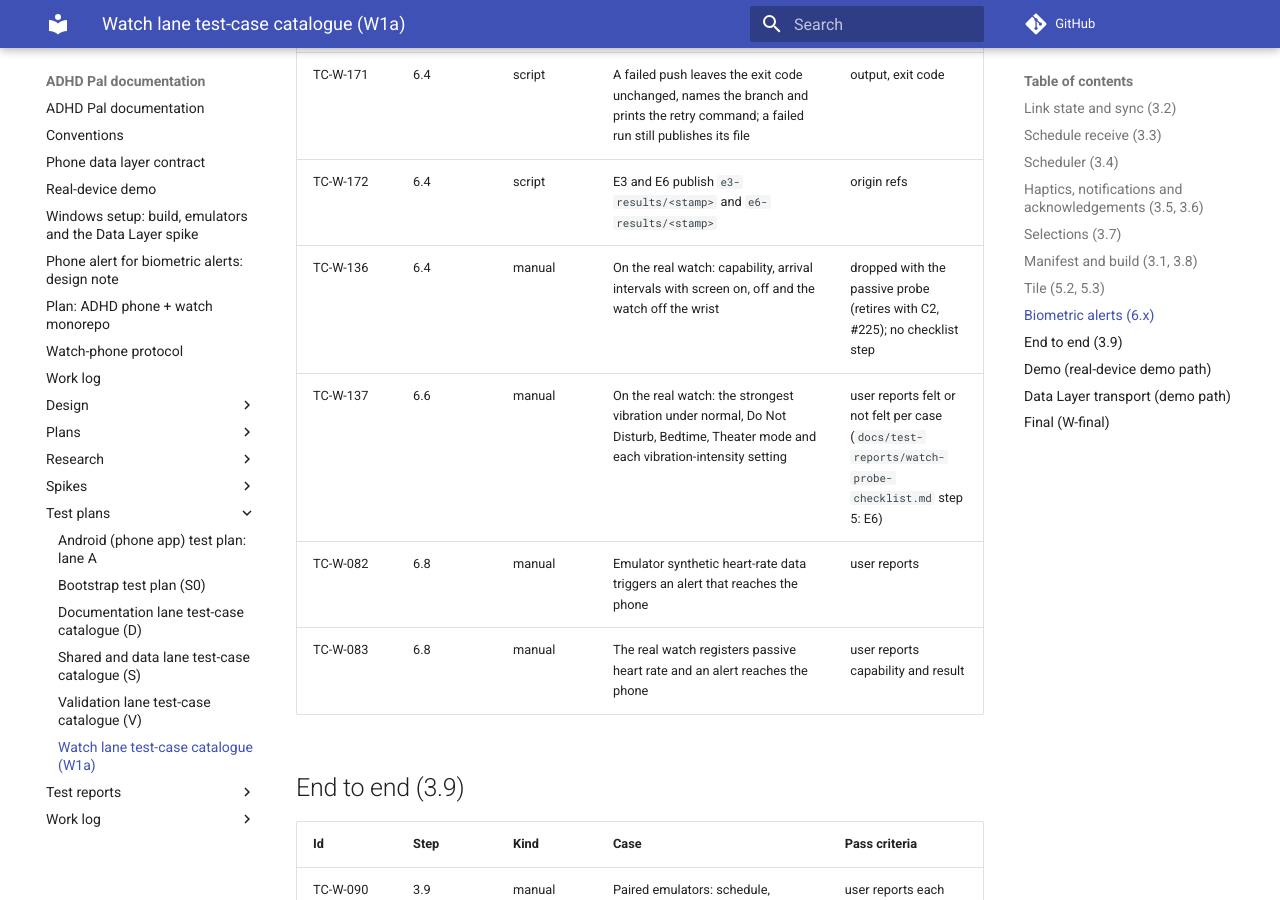
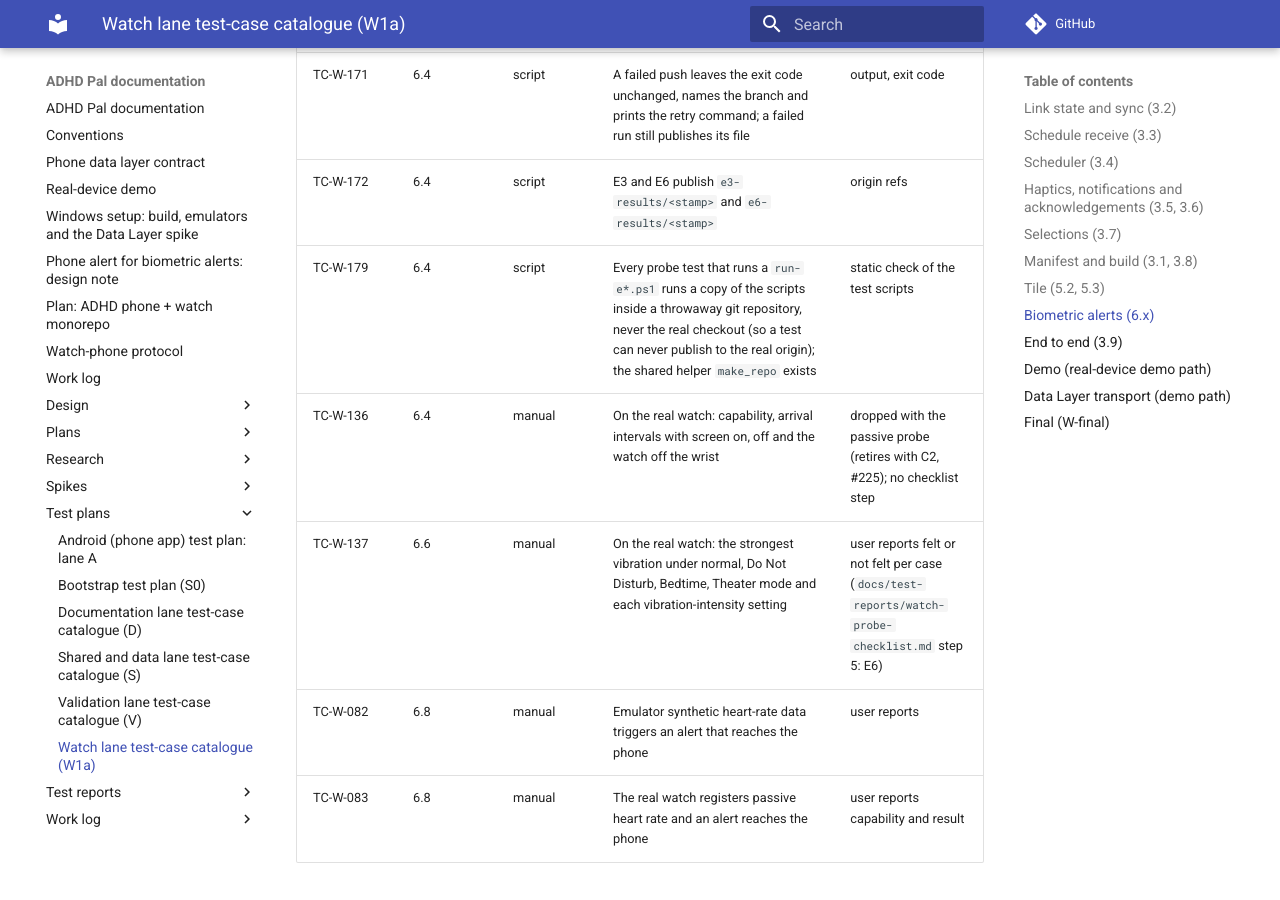
Before and after one commit to shlomoa/my-adhd-pal, an MkDocs documentation site: the page built from docs/test-plans/watch.md, in a window 1280 px wide and 900 px high, scrolled down 11418 px. Built offline with MkDocs 1.6.1 and Material for MkDocs 9.7.7, drawn with Linux system fonts in a browser that asks for light colours; comment, search, counter and statistics services are not loaded.

Commit message:
Guard test: probe tests must not run the run scripts in the real checkout (red: two suites do)
Co-Authored-By: Claude Sonnet 5.5 <noreply@anthropic.com>
Claude-Session: https://claude.ai/code/session_01WEDbyAJ64XqdSoQasUsg7b

```diff
--- a/docs/test-plans/watch.md
+++ b/docs/test-plans/watch.md
@@ -163,6 +163,7 @@ Note (retirement, docs only): TC-W-132 to 136 and TC-W-139 to 143 belong to the
 | TC-W-170 | 6.4 | script | `-SkipPush` publishes nothing and keeps the local result file | origin refs, file |
 | TC-W-171 | 6.4 | script | A failed push leaves the exit code unchanged, names the branch and prints the retry command; a failed run still publishes its file | output, exit code |
 | TC-W-172 | 6.4 | script | E3 and E6 publish `e3-results/<stamp>` and `e6-results/<stamp>` | origin refs |
+| TC-W-179 | 6.4 | script | Every probe test that runs a `run-e*.ps1` runs a copy of the scripts inside a throwaway git repository, never the real checkout (so a test can never publish to the real origin); the shared helper `make_repo` exists | static check of the test scripts |
 | TC-W-136 | 6.4 | manual | On the real watch: capability, arrival intervals with screen on, off and the watch off the wrist | dropped with the passive probe (retires with C2, #225); no checklist step |
 | TC-W-137 | 6.6 | manual | On the real watch: the strongest vibration under normal, Do Not Disturb, Bedtime, Theater mode and each vibration-intensity setting | user reports felt or not felt per case (`docs/test-reports/watch-probe-checklist.md` step 5: E6) |
 | TC-W-082 | 6.8 | manual | Emulator synthetic heart-rate data triggers an alert that reaches the phone | user reports |
```
Also changed, not shown: 1 other file.
